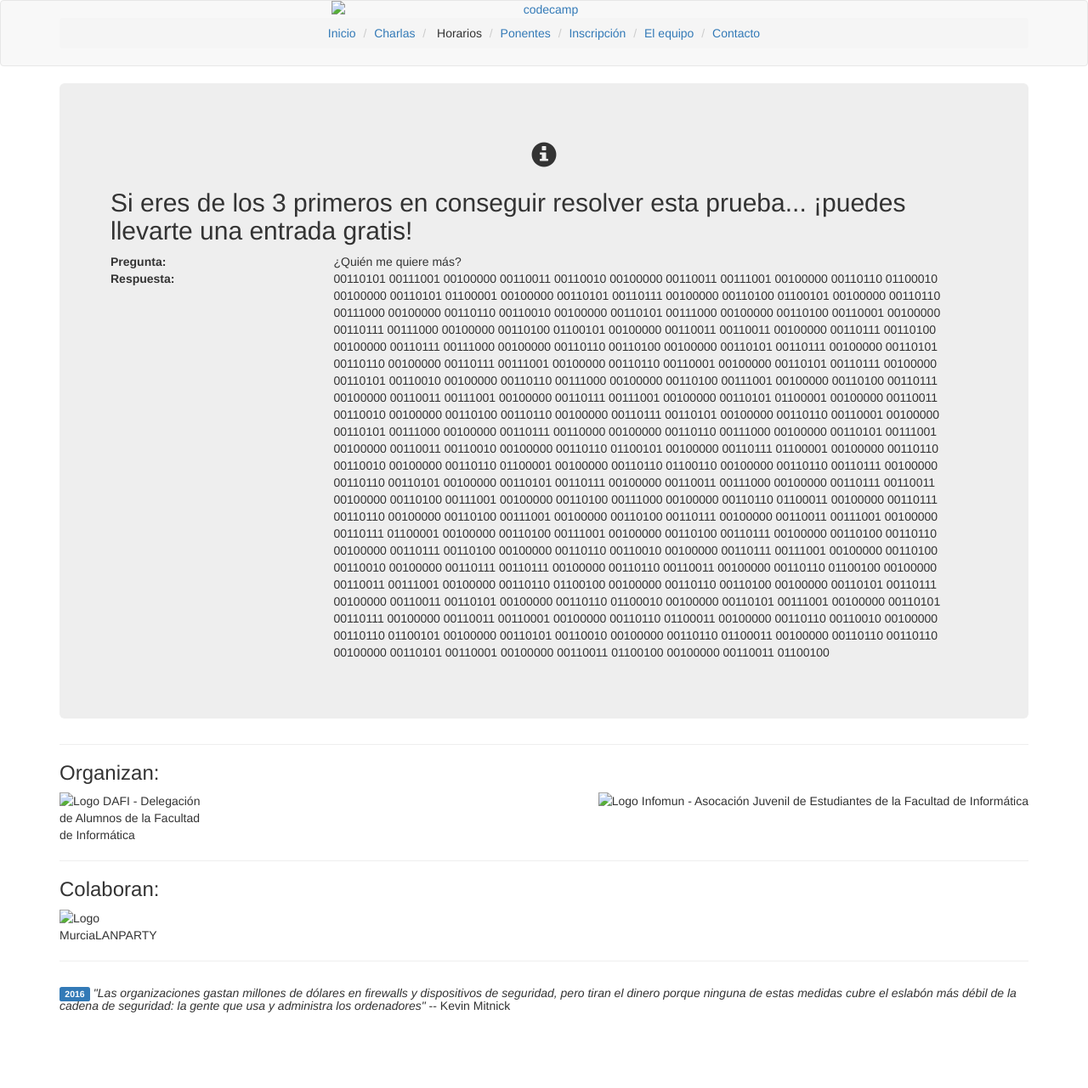
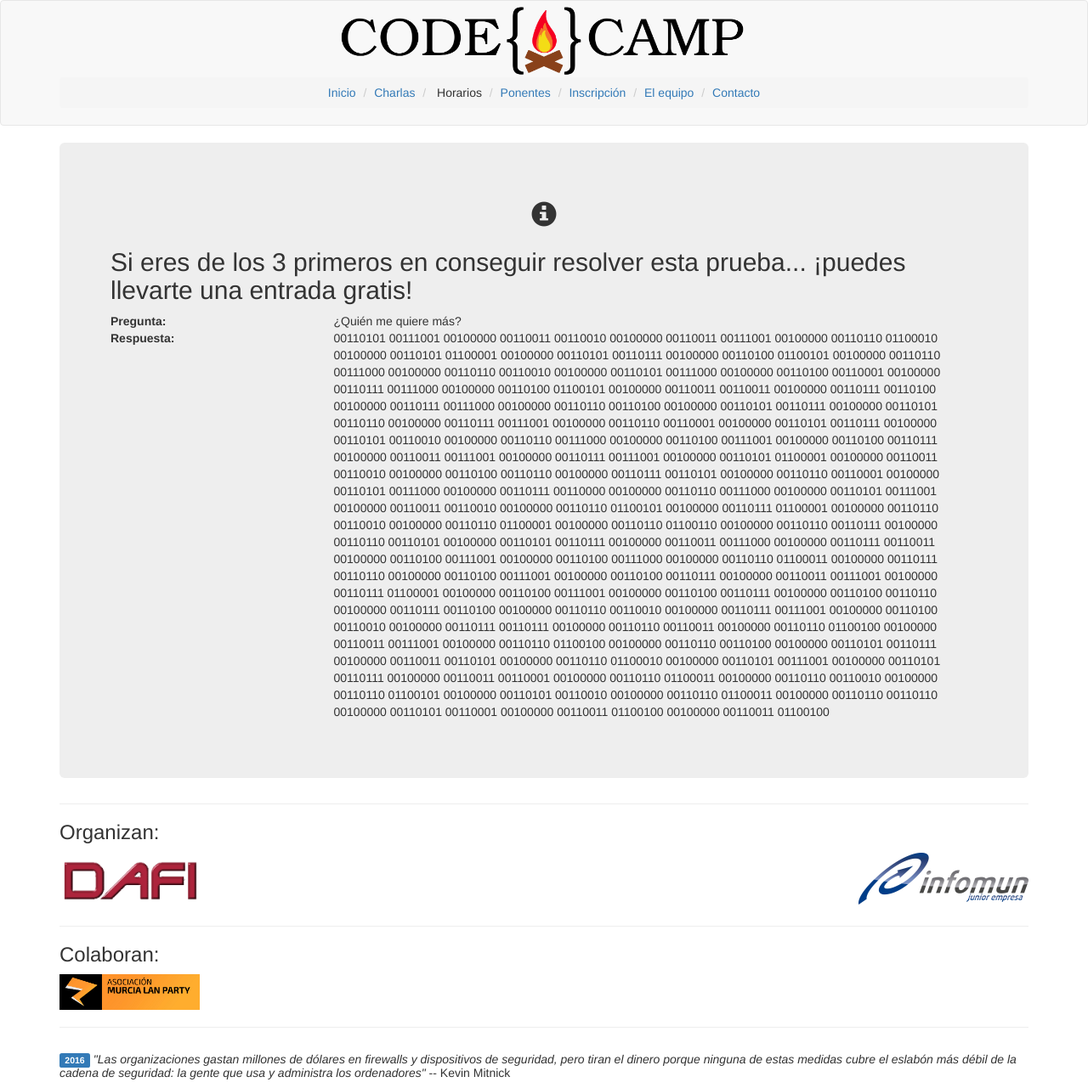
Before and after one commit to dafi-um/CodeCamp, a plain HTML site: page entrada-gratis/index.html in a window 1280 px wide. Shown: the whole page at 85% size. Before the commit the page ends 1203 px from the top, so only its background shows below. Drawn offline with nearby package versions, Linux system fonts and the light colour scheme.

Commit message:
Add files via upload

```diff
--- a/entrada-gratis/index.html
+++ b/entrada-gratis/index.html
@@ -34,7 +34,7 @@
   <div class="container">
     <div class="navbar-header tocenter" style="width:100%; text-align:center">
     	<a href="http://dafi.inf.um.es/CodeCamp/">
-        <img alt="codecamp" class="img-responsive center-block" src="images/codecamp-land.png" width="500">
+        <img alt="codecamp" class="img-responsive center-block" src="../images/codecamp-land.png" width="500">
         </a>
 <ol class="breadcrumb">
   <li class="active"><a href="http://dafi.inf.um.es/CodeCamp/">Inicio</a></li>
@@ -71,10 +71,10 @@
       <h3 class="featurette-heading">Organizan:</h3>
 <div class="row">
 <div class="col-lg-6">
-      <img class="img-responsive" style="float:left; width:30%" src="images/logo-dafi.png" alt="Logo DAFI - Delegación de Alumnos de la Facultad de Informática">
+      <img class="img-responsive" style="float:left; width:30%" src="../images/logo-dafi.png" alt="Logo DAFI - Delegación de Alumnos de la Facultad de Informática">
     </div>
     <div class="col-lg-6">
-      <img class="img-responsive" style="float:right" src="images/logo-infomun.png" alt="Logo Infomun - Asocación Juvenil de Estudiantes de la Facultad de Informática">
+      <img class="img-responsive" style="float:right" src="../images/logo-infomun.png" alt="Logo Infomun - Asocación Juvenil de Estudiantes de la Facultad de Informática">
     </div>
 </div>
 </section>
@@ -86,7 +86,7 @@
       <img class="img-responsive" src="images/ponentes/porver.png" alt="Facultad de Informática">
     </div> !-->
     <div class="col-lg-2">
-      <img class="img-responsive" src="images/colabora/logo MLP corporativo.jpg" alt="Logo MurciaLANPARTY">
+      <img class="img-responsive" src="../images/colabora/logo MLP corporativo.jpg" alt="Logo MurciaLANPARTY">
     </div>
 </div>
 </section>
```
